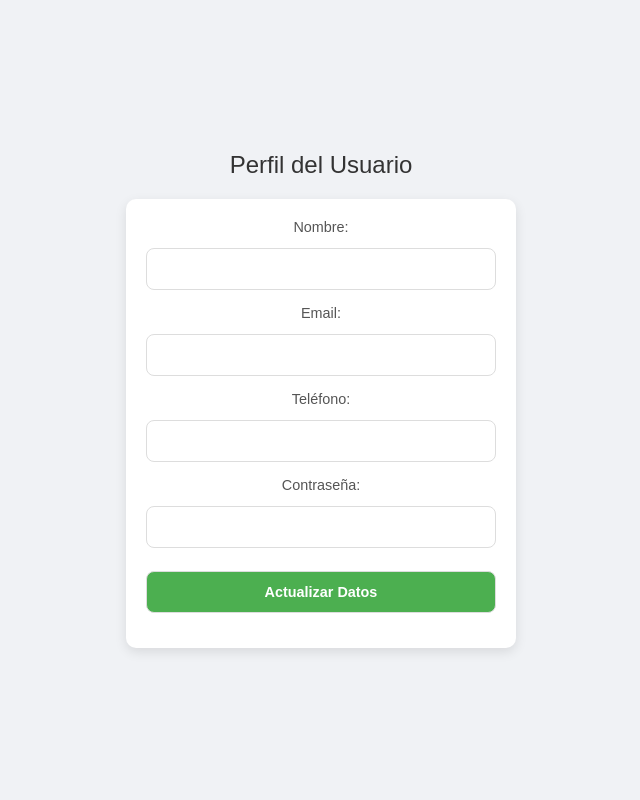
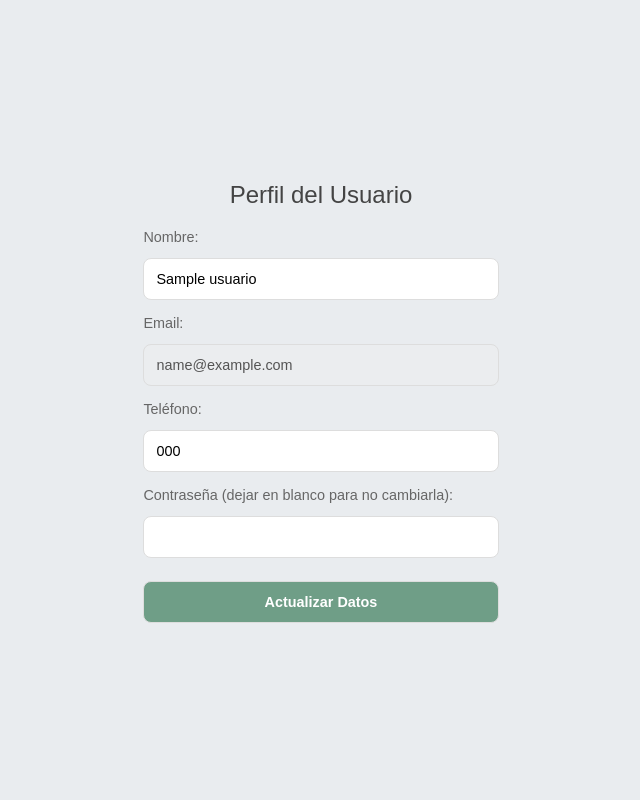
Before and after one commit to Yzpieg/Gimnasio, a PHP site: page /miembro.php in a window 1280 px wide. Shown: the whole page, without its empty margins (319-959 px from the left). Run offline with PHP 8.4, Linux system fonts and the light colour scheme; the visitor is signed in with stand-in values (Sample User, id 1); tables that the repository leaves empty or names only in its code hold one stand-in row (values such as "Sample post").

Commit message:
5.2
Ajustes para que los campos de contraseña y teléfono sean opcionales y no cambien si se dejan en blanco

```diff
--- a/estilos.css
+++ b/estilos.css
@@ -7,29 +7,32 @@ body {
     flex-direction: column;
     min-height: 100vh;
     margin: 0;
-    background-color: #f0f2f5;
+    background-color: #e9ecef;
+    /* Color de fondo neutro y suave */
 }
 
 h2 {
-    color: #333;
+    color: #444;
+    /* Color más suave para el texto de los encabezados */
     font-weight: 500;
     margin-bottom: 20px;
 }
 
-/* Contenedores de registro, login y table*/
+/* Contenedores de formularios y tablas (registro, login, tabla de administración) */
 .table_container,
 .form_container {
-    background: white;
+    background: #ffffff;
     padding: 20px;
     border-radius: 10px;
-    box-shadow: 0 4px 12px rgba(0, 0, 0, 0.1);
+    box-shadow: 0 4px 8px rgba(0, 0, 0, 0.05);
+    /* Sombra más suave */
     width: 100%;
     max-width: 350px;
     text-align: center;
     margin-bottom: 20px;
 }
 
-/* Mensajes de confirmación y error */
+/* Estilos para los mensajes de confirmación y error */
 .mensaje-confirmacion,
 .mensaje-error {
     padding: 12px;
@@ -61,7 +68,8 @@ form {
 form label {
     display: block;
     font-size: 0.9em;
-    color: #555;
+    color: #666;
+    /* Color de texto de etiquetas más neutro */
     margin-bottom: 5px;
 }
 
@@ -80,12 +88,14 @@ form button {
 form input:focus,
 form select:focus {
     outline: none;
-    border-color: #4CAF50;
+    border-color: #6f9e87;
+    /* Color de borde verde suave en foco */
 }
 
-/* Botón de envío */
+/* Estilos para los botones */
 button {
-    background-color: #4CAF50;
+    background-color: #6f9e87;
+    /* Verde suave */
     color: white;
     font-weight: bold;
     cursor: pointer;
--- a/miembro.php
+++ b/miembro.php
@@ -1,8 +1,9 @@
 <?php
 session_start();
 
-// Verificar si el usuario es un miembro y está autenticado
+// Verificar si el usuario está autenticado y tiene el rol "miembro"
 if (!isset($_SESSION['id_usuario']) || $_SESSION['rol'] != 'miembro') {
+    // Redirigir a la página de inicio con un mensaje de error si no está autenticado correctamente
     header("Location: index.php?error=No+has+iniciado+sesión+correctamente");
     exit();
 }
@@ -13,15 +14,18 @@ $username = "root";
 $password = "";
 $dbname = "gimnasio_db";
 
+// Crear conexión a la base de datos
 $conn = new mysqli($servername, $username, $password, $dbname);
 
+// Comprobar si hay errores de conexión
 if ($conn->connect_error) {
     die("Error de conexión: " . $conn->connect_error);
 }
 
+// Obtener el ID del usuario autenticado
 $id_usuario = $_SESSION['id_usuario'];
 
-// Obtener los datos actuales del usuario
+// Preparar la consulta para obtener los datos actuales del usuario
 $stmt = $conn->prepare("SELECT nombre, email, telefono FROM usuarios WHERE id_usuario = ?");
 $stmt->bind_param("i", $id_usuario);
 $stmt->execute();
@@ -29,34 +33,38 @@ $stmt->bind_result($nombre, $email, $telefono);
 $stmt->fetch();
 $stmt->close();
 
-// Actualizar los datos si se envía el formulario
+// Actualizar los datos del usuario si se ha enviado el formulario
 if ($_SERVER["REQUEST_METHOD"] == "POST") {
-    $nuevo_nombre = $_POST['nombre'];
-    $nuevo_telefono = $_POST['telefono'];
+    // Verificar y asignar los valores nuevos o mantener los actuales si están vacíos
+    $nuevo_nombre = !empty($_POST['nombre']) ? $_POST['nombre'] : $nombre;
+    $nuevo_telefono = !empty($_POST['telefono']) ? $_POST['telefono'] : $telefono;
     $nueva_password = $_POST['password'];
 
-    // Preparar la consulta de actualización
+    // Preparar la consulta de actualización, dependiendo de si se ingresó una nueva contraseña
     if (!empty($nueva_password)) {
         // Encriptar la nueva contraseña si se proporciona
         $password_hash = password_hash($nueva_password, PASSWORD_DEFAULT);
         $stmt = $conn->prepare("UPDATE usuarios SET nombre = ?, telefono = ?, password = ? WHERE id_usuario = ?");
         $stmt->bind_param("sssi", $nuevo_nombre, $nuevo_telefono, $password_hash, $id_usuario);
     } else {
-        // Actualizar sin cambiar la contraseña
+        // Actualizar los datos sin cambiar la contraseña
         $stmt = $conn->prepare("UPDATE usuarios SET nombre = ?, telefono = ? WHERE id_usuario = ?");
         $stmt->bind_param("ssi", $nuevo_nombre, $nuevo_telefono, $id_usuario);
     }
 
+    // Ejecutar la actualización y redirigir con mensaje de éxito si es exitoso
     if ($stmt->execute()) {
         header("Location: miembro.php?mensaje=Datos+actualizados+correctamente");
         exit();
     } else {
+        // Mostrar error si ocurre algún problema al actualizar
         echo "Error al actualizar los datos: " . $stmt->error;
     }
 
     $stmt->close();
 }
 
+// Cerrar la conexión a la base de datos
 $conn->close();
 ?>
 
@@ -67,37 +75,45 @@ $conn->close();
     <meta charset="UTF-8">
     <meta name="viewport" content="width=device-width, initial-scale=1.0">
     <title>Perfil del Miembro</title>
+    <!-- Enlace al archivo de estilos CSS -->
     <link rel="stylesheet" href="estilos.css">
 </head>
 
 <body>
     <h2>Perfil del Usuario</h2>
 
-    <!-- Mensaje de éxito si se actualizan los datos -->
+    <!-- Mostrar mensaje de confirmación si los datos se actualizaron correctamente -->
     <?php if (isset($_GET['mensaje'])): ?>
         <div class="mensaje-confirmacion">
             <p><?php echo htmlspecialchars($_GET['mensaje']); ?></p>
         </div>
     <?php endif; ?>
 
-    <div class="form_container">
+    <!-- Formulario para actualizar los datos del usuario -->
+    <div class="form-container">
         <form action="miembro.php" method="POST" onsubmit="return valFormMiembro();">
+            <!-- Campo para actualizar el nombre del usuario -->
             <label for="nombre">Nombre:</label>
-            <input type="text" id="nombre" name="nombre" required>
+            <input type="text" id="nombre" name="nombre" value="<?php echo htmlspecialchars($nombre); ?>">
 
+            <!-- Campo de email (deshabilitado para evitar edición) -->
             <label for="email">Email:</label>
-            <input type="email" id="email" name="email" required>
+            <input type="email" id="email" name="email" value="<?php echo htmlspecialchars($email); ?>" disabled>
 
+            <!-- Campo para actualizar el teléfono del usuario -->
             <label for="telefono">Teléfono:</label>
-            <input type="text" id="telefono" name="telefono" required>
+            <input type="text" id="telefono" name="telefono" value="<?php echo htmlspecialchars($telefono); ?>">
 
-            <label for="password">Contraseña:</label>
-            <input type="password" id="password" name="password" required>
+            <!-- Campo opcional para actualizar la contraseña (se mantiene sin cambios si está vacío) -->
+            <label for="password">Contraseña (dejar en blanco para no cambiarla):</label>
+            <input type="password" id="password" name="password" autocomplete="new-password">
 
+            <!-- Botón para enviar el formulario y actualizar los datos -->
             <button type="submit">Actualizar Datos</button>
         </form>
     </div>
 
+    <!-- Enlace al archivo JavaScript para validaciones de formulario -->
     <script src="validacion.js"></script>
 </body>
 
--- a/validacion.js
+++ b/validacion.js
@@ -21,10 +21,9 @@ function validarFormulario() {
         return false;
     }
 
-
-
     return true; // Permite el envío del formulario si todos los campos son válidos
 }
+
 function valFormMiembro() {
     const nombre = document.getElementById('nombre').value;
     const email = document.getElementById('email').value;
@@ -43,19 +42,20 @@ function valFormMiembro() {
         return false;
     }
 
-    // Validación de la contraseña (mínimo 6 caracteres)
-    if (password.length < 6) {
-        alert("La contraseña debe tener al menos 6 caracteres.");
+    // Validación de la contraseña (mínimo 6 caracteres, solo si se proporciona)
+    if (password.length > 0 && password.length < 6) {
+        alert("La contraseña debe tener al menos 6 caracteres si se proporciona.");
         return false;
     }
 
-    // Validación del teléfono (solo números, máximo 9 caracteres)
-    const telefonoRegex = /^\d{9}$/;
-    if (!telefonoRegex.test(telefono)) {
-        alert("Por favor, ingresa un número de teléfono válido de exactamente 9 dígitos.");
-        return false;
+    // Validación del teléfono (solo si se proporciona y tiene exactamente 9 dígitos)
+    if (telefono.trim().length > 0) { // Verifica solo si el campo no está vacío
+        const telefonoRegex = /^\d{9}$/;
+        if (!telefonoRegex.test(telefono)) {
+            alert("Por favor, ingresa un número de teléfono válido de exactamente 9 dígitos.");
+            return false;
+        }
     }
-
 
     return true; // Permite el envío del formulario si todos los campos son válidos
 }
```
Also changed, not shown: other parts of estilos.css (+24 -16 lines), DatabaseM12.sql (added, +57 -0 lines), admin.php (+18 -6 lines), index.php (+13 -2 lines), login.php (+15 -6 lines), registro.php (+13 -10 lines).
